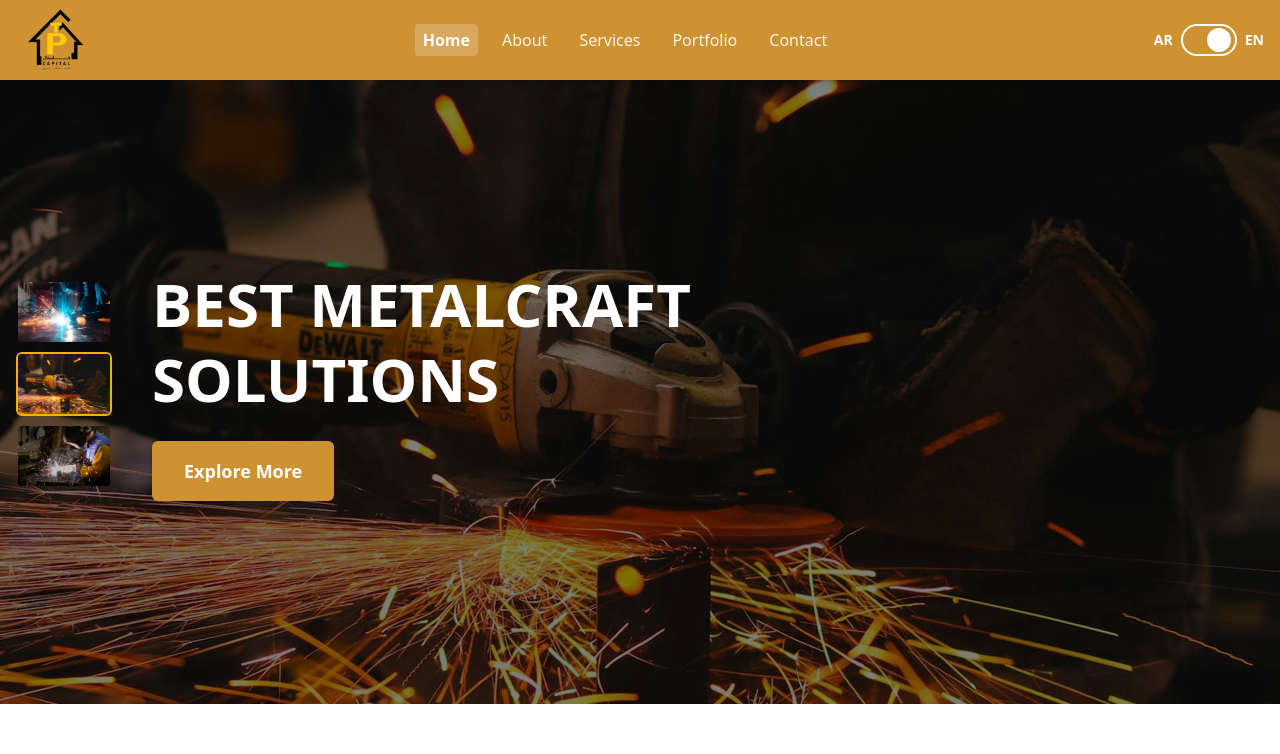
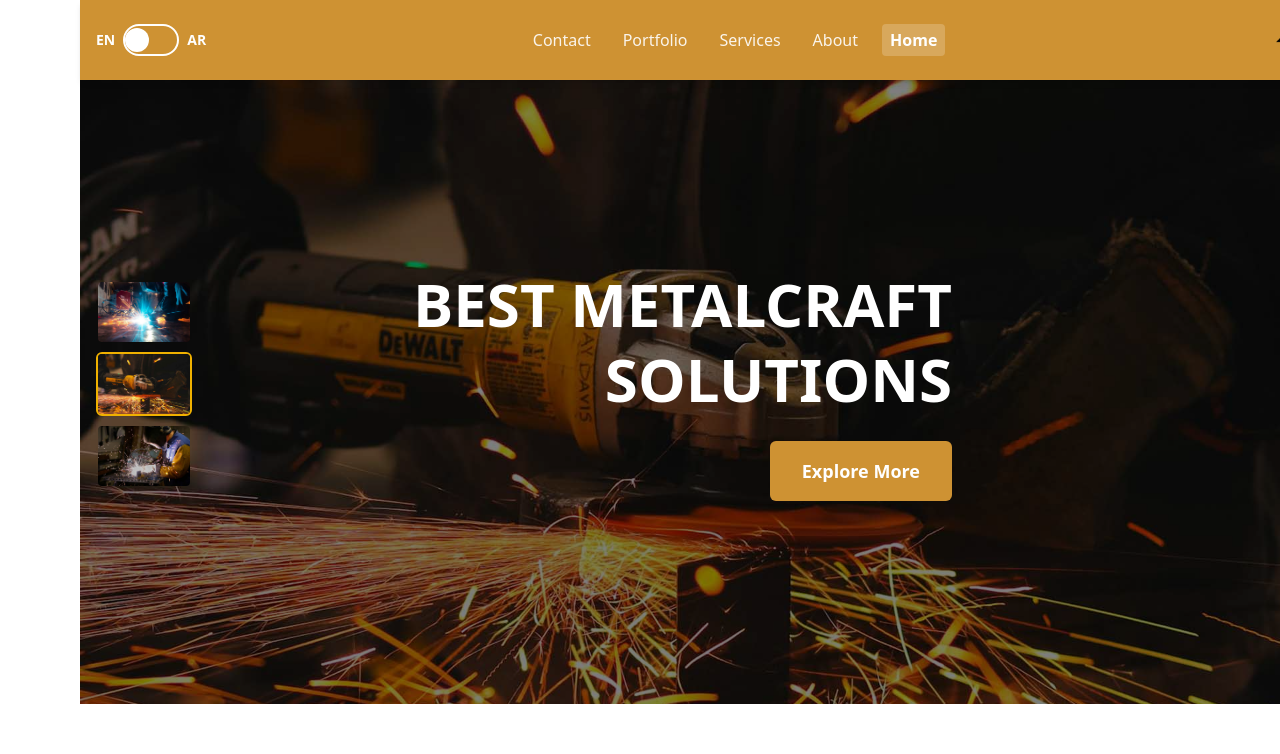
Before and after one commit to programshouse/capital, a React (Vite) app: page / in a window 1280 px wide. Shown: the top 754 px of the page. Built offline with nearby package versions, Linux system fonts and the light colour scheme.

Commit message:
translation

```diff
--- /dev/null
+++ b/next-i18next.config.js
@@ -0,0 +1,22 @@
+import i18n from "i18next";
+import { initReactI18next } from "react-i18next";
+import LanguageDetector from "i18next-browser-languagedetector";
+
+import en from "./locales/en.json";
+import ar from "./locales/ar.json";
+
+i18n
+  .use(LanguageDetector)
+  .use(initReactI18next)
+  .init({
+    resources: {
+      en: { common: en },
+      ar: { common: ar }
+    },
+    fallbackLng: "en",
+    ns: ["common"],
+    defaultNS: "common",
+    interpolation: { escapeValue: false }
+  });
+
+export default i18n;
--- a/package.json
+++ b/package.json
@@ -16,9 +16,12 @@
     "axios": "^1.11.0",
     "formik": "^2.4.6",
     "framer-motion": "^12.23.12",
+    "i18next": "^25.4.2",
+    "i18next-browser-languagedetector": "^8.2.0",
     "lucide-react": "^0.536.0",
     "react": "^19.1.0",
     "react-dom": "^19.1.0",
+    "react-i18next": "^15.7.2",
     "react-icons": "^5.5.0",
     "react-router-dom": "^7.7.1",
     "yup": "^1.7.0",
--- a/src/App.jsx
+++ b/src/App.jsx
@@ -1,11 +1,14 @@
-import React from "react";
+// App.jsx
+import React, { useEffect } from "react";
 import { createBrowserRouter, RouterProvider } from "react-router-dom";
 import Layout from "./Components/UI/Layout.jsx";
 import { Home } from "./Pages/Home/Home.jsx";
 import About from "./Pages/About/aboutpage.jsx";
-// import Services from "./pages/services/Services";
-import Contact from  "./Pages/Contact/contact.jsx";
+import Contact from "./Pages/Contact/contact.jsx";
 import Portfolio from "./Pages/portfolio.jsx";
+import { useTranslation } from "react-i18next";
+import i18next from "i18next";      // <— use the initialized instance
+import "./i18n";                     // <— ensure init runs
 
 const router = createBrowserRouter([
   {
@@ -14,16 +17,25 @@ const router = createBrowserRouter([
     children: [
       { index: true, element: <Home /> },
       { path: "about", element: <About /> },
-      // { path: "services", element: <Services /> },
-        { path: "portfolio", element: <Portfolio /> },
+      { path: "portfolio", element: <Portfolio /> },
       { path: "contact", element: <Contact /> },
-      // { path: "*", element: <div>Page not found</div> },
     ],
   },
 ]);
 
-function App() {
+export default function App() {
+  const { i18n } = useTranslation();
+
+  useEffect(() => {
+    const lng = i18next.language || i18n.resolvedLanguage || "en";
+    const getDir =
+      i18next.dir?.bind(i18next) ||
+      ((l) => (["ar", "he", "fa", "ur"].some((c) => l?.startsWith(c)) ? "rtl" : "ltr"));
+
+    const dir = getDir(lng);
+    document.documentElement.setAttribute("dir", dir);
+    document.documentElement.setAttribute("lang", lng);
+  }, [i18n.language]);
+
   return <RouterProvider router={router} />;
 }
-
-export default App;
--- a/src/Components/Toggle/Toggle.jsx
+++ b/src/Components/Toggle/Toggle.jsx
@@ -1,36 +1,45 @@
-import React, { useState } from "react";
+// Switcher7.jsx
+import React, { useEffect } from "react";
+import { useTranslation } from "react-i18next";
 
 const Switcher7 = () => {
-  const [isArabic, setIsArabic] = useState(false);
+  const { i18n } = useTranslation();
+  const isArabic = i18n.language?.startsWith("ar");
 
   const toggleLanguage = () => {
-    setIsArabic((prev) => !prev);
+    i18n.changeLanguage(isArabic ? "en" : "ar");
   };
+  useEffect(() => {
+    const dir = i18n.dir();
+    document.documentElement.setAttribute("dir", dir);
+    document.documentElement.setAttribute("lang", i18n.language);
+  }, [i18n.language, i18n]);
 
   return (
     <div className="flex items-center gap-2">
       {/* Arabic Label */}
       <span
         className={`text-sm font-bold transition-colors ${
-          isArabic ?  "text-[#ce9233] md:text-white" : "text-white"
+          isArabic ? "text-[#ce9233] md:text-white" : "text-white"
         }`}
       >
         AR
       </span>
 
       {/* Toggle Switch */}
-      <label className="relative inline-flex items-center cursor-pointer">
+      <label className="relative inline-flex items-center cursor-pointer" aria-label="Toggle language">
         <input
           type="checkbox"
           className="sr-only"
-          checked={!isArabic}
+          checked={!isArabic}          // EN = checked, AR = unchecked (matches your original)
           onChange={toggleLanguage}
         />
         <div className="w-14 h-8 rounded-full border-2 border-[#ce9233] md:border-white relative">
           <div
-            className={`absolute top-0.5 h-6 w-6 rounded-full bg-[#ce9233]  md:bg-white transition-all duration-300 ${
+            className={`absolute top-0.5 h-6 w-6 rounded-full bg-[#ce9233] md:bg-white transition-all duration-300 ${
               isArabic ? "right-7" : "right-1"
             }`}
+            aria-hidden="true"
           />
         </div>
       </label>
--- a/src/Components/UI/Layout.jsx
+++ b/src/Components/UI/Layout.jsx
@@ -2,6 +2,7 @@ import React from "react";
 import Navbar from "../Navbar/Navbar.jsx";
 import Footer from "../Footer/Footer.jsx";
 import { Outlet } from "react-router-dom";
+import LangSwitcher from "../Toggle/Toggle.jsx";
 
 const Layout = () => {
   return (
--- /dev/null
+++ b/src/Locals/ar.json
@@ -0,0 +1,5 @@
+{
+  "welcome": "مرحبًا بك في موقعنا",
+  "cta": "ابدأ الآن",
+  "greeting": "مرحبًا، {{name}}!"
+}
--- /dev/null
+++ b/src/Locals/en.json
@@ -0,0 +1,5 @@
+{
+  "welcome": "Welcome to our site",
+  "cta": "Get Started",
+  "greeting": "Hello, {{name}}!"
+}
--- /dev/null
+++ b/src/i18n.js
@@ -0,0 +1,27 @@
+import i18n from 'i18next';
+import { initReactI18next } from 'react-i18next';
+
+import translationEN from './Locals/en.json';
+import translationAR from './Locals/ar.json';
+
+const resources = {
+  en: {
+    translation: translationEN,
+  },
+  ar: {
+    translation: translationAR,
+  },
+};
+
+i18n
+  .use(initReactI18next)
+  .init({
+    resources,
+    lng: 'ar',
+    fallbackLng: 'ar',
+    interpolation: {
+      escapeValue: false,
+    },
+  });
+
+export default i18n;
--- a/src/main.jsx
+++ b/src/main.jsx
@@ -4,4 +4,5 @@ import { BrowserRouter } from "react-router-dom";
 import App from "./App";
 import "./index.css";
 
+
 ReactDOM.createRoot(document.getElementById("root")).render(<App />);
```
Also changed, not shown: 1 other file (tests, documents, lock files or other folders).
